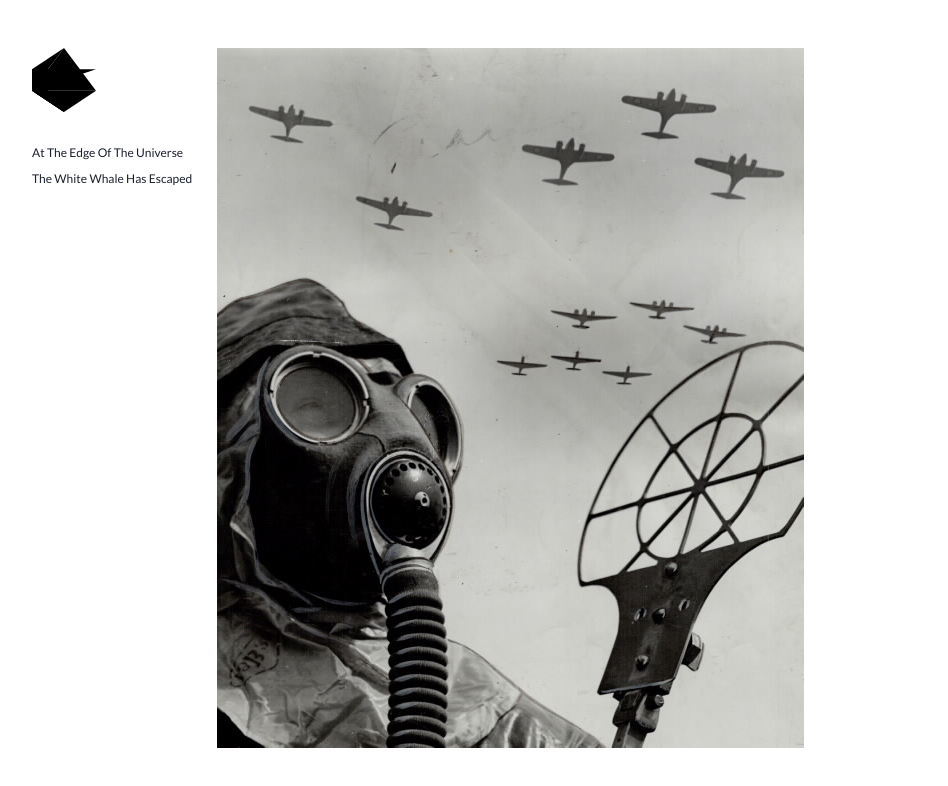
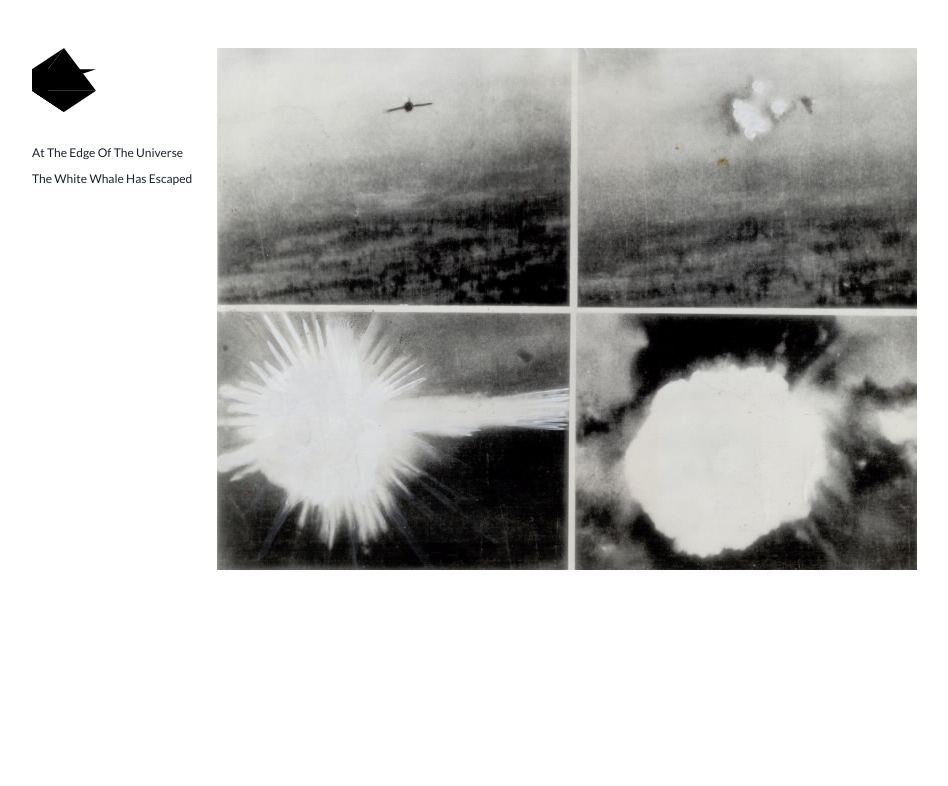
Before and after one commit to Yeshwanthyk/pinckers-template, a Next.js app: page / in a window 1280 px wide. Shown: the top 786 px of the page, without its empty margins (48-996 px from the left). Built offline with nearby package versions, Linux system fonts and the light colour scheme.

Commit message:
Change first image

```diff
--- a/siteData.js
+++ b/siteData.js
@@ -3,7 +3,7 @@ const siteData = {
   websiteName: 'John Doe Portfolio',
   facebook: 'yesh.yk',
   twitter: 'yesh',
-  mainImage: '/at-the-edge-of-the-universe/1.jpg',
+  mainImage: '/at-the-edge-of-the-universe/4.jpg',
   websiteUrl: 'https://pinckers-template.hsey.vercel.app/',
   projects: [
     {
```
